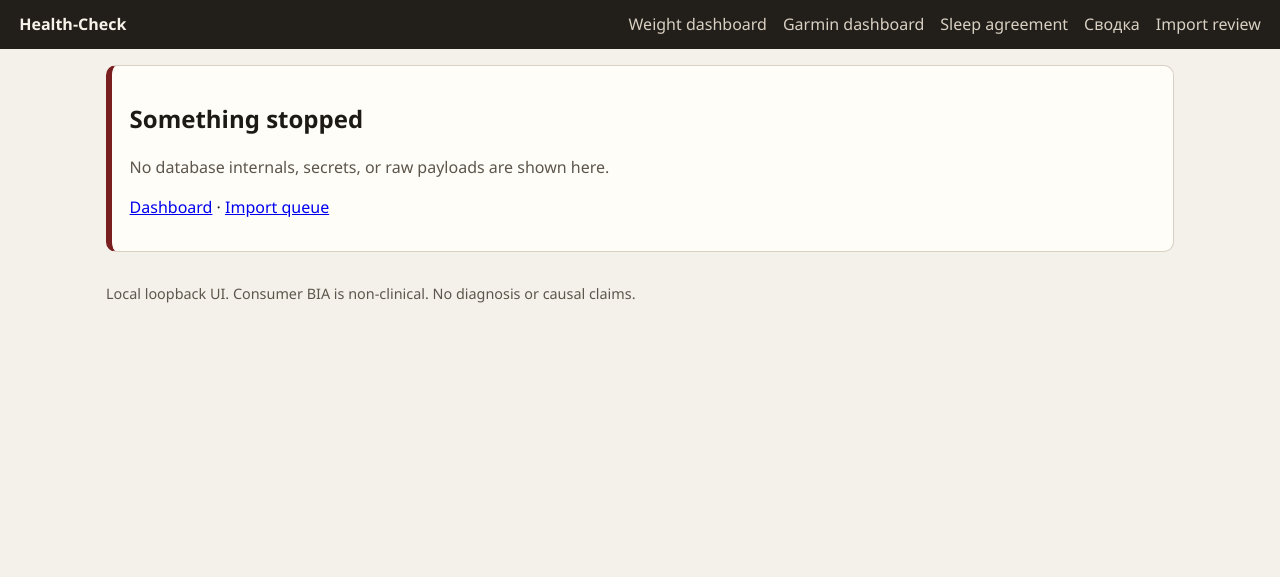
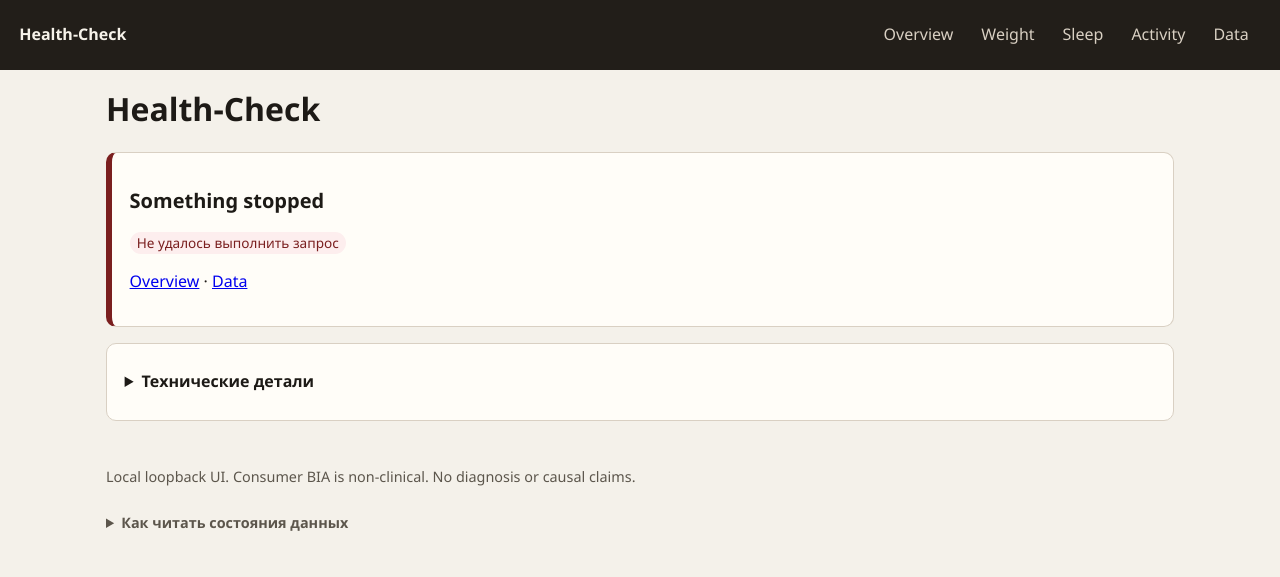
Before and after one commit to LTstripes/Health-Check, a Python web app: template src/healthcheck/web/templates/error.html in a window 1280 px wide. Shown: the top 577 px of the page. Run offline with Jinja, Linux system fonts and the light colour scheme; the template is opened without the code that fills it, so the values that code supplies are empty.

Commit message:
feat(ui): add shared Owner shell for issue 189 stage 1

```diff
--- a/src/healthcheck/web/static/dashboard.css
+++ b/src/healthcheck/web/static/dashboard.css
@@ -152,3 +152,55 @@ button:disabled { background: #8aa8a7; cursor: not-allowed; }
 .brief-provenance dl div { display: grid; grid-template-columns: 9rem 1fr; gap: 1rem; }
 .brief-provenance dt { color: var(--muted); }
 .brief-provenance dd { margin: 0; overflow-wrap: anywhere; }
+
+/* Shared Owner shell. Keep responsive overrides after page-specific rules. */
+:root { --owner-content-width: 1100px; --owner-focus: #0f6d6a; }
+main, .legal { max-width: var(--owner-content-width); }
+.top { flex-wrap: wrap; }
+.owner-nav { flex-wrap: wrap; min-width: 0; }
+.top .owner-nav { gap: 0.25rem; }
+.owner-nav a {
+  display: inline-flex;
+  align-items: center;
+  min-height: 44px;
+  padding: 0.5rem 0.75rem;
+  border-radius: 6px;
+}
+.owner-nav a.active { background: #454038; text-decoration: underline; text-underline-offset: 0.3em; }
+:focus-visible { outline: 3px solid var(--owner-focus); outline-offset: 3px; }
+.top :focus-visible { outline-color: #9ce2d9; }
+.skip-link { position: fixed; top: 0.5rem; left: 0.5rem; transform: translateY(-180%); z-index: 10; padding: 0.75rem; background: var(--card); color: var(--ink); }
+.skip-link:focus { transform: translateY(0); }
+.owner-page-header { margin-bottom: 1.25rem; }
+.owner-page-header h1 { margin: 0; font-size: clamp(1.6rem, 4vw, 2rem); }
+.owner-page-mode { margin: 0.2rem 0 0; color: var(--muted); }
+.owner-page-content, .owner-page-content > *, .grid > *, .brief-grid > * { min-width: 0; }
+.owner-page-content { overflow-wrap: anywhere; }
+.owner-page-content h2 { font-size: 1.25rem; }
+.grid, .brief-grid { grid-template-columns: repeat(2, minmax(0, 1fr)); }
+/* Tables and charts keep their full evidence in a local scrolling region. */
+.owner-page-content table { display: block; max-width: 100%; overflow-x: auto; }
+.owner-page-content input, .owner-page-content select { max-width: 100%; min-width: 0; }
+.block-label select[multiple] { min-width: 0; }
+.owner-details summary, .owner-state-help summary { cursor: pointer; font-weight: 600; min-height: 44px; padding: 0.65rem 0; }
+.owner-details-content { padding-top: 0.5rem; }
+.owner-details-content pre { white-space: pre-wrap; overflow-wrap: anywhere; }
+.owner-state-list { display: flex; flex-wrap: wrap; gap: 0.5rem; list-style: none; padding: 0; }
+.owner-state.loading, .owner-state.not_requested { background: #eee6d8; color: var(--muted); }
+.owner-state.error { background: #fdeeee; color: var(--alert); }
+.owner-state.partial, .owner-state.insufficient { border: 1px solid var(--unavailable); }
+.owner-state.no_change { background: #e5f1ef; color: var(--accent); }
+@media (max-width: 800px) {
+  .grid, .brief-grid, .brief-overview-list { grid-template-columns: minmax(0, 1fr); }
+  .owner-nav { width: 100%; }
+  .agreement-group header, .section-heading { flex-wrap: wrap; }
+  .brief-provenance dl div { grid-template-columns: minmax(0, 1fr); gap: 0.2rem; }
+}
+@media (max-width: 480px) {
+  main { padding: 0.75rem; }
+  .top { padding: 0.75rem; }
+  .card, .hero { padding: 0.8rem; }
+  .agreement-metrics { grid-template-columns: minmax(0, 1fr); }
+  .inline-edit label, .upload label { max-width: 100%; }
+  button, .button-link, input:not([type="checkbox"]):not([type="radio"]), select { min-height: 44px; }
+}
--- a/src/healthcheck/web/templates/agreement.html
+++ b/src/healthcheck/web/templates/agreement.html
@@ -2,7 +2,7 @@
 {% block title %}Sleep agreement — Health-Check{% endblock %}
 {% block content %}
 <section class="card agreement-banner" role="note">
-  <h1>Exploratory sleep agreement</h1>
+  <h2>Exploratory sleep agreement</h2>
   <p>Frozen Garmin ↔ Google evidence for owner exploration. Accuracy is not assessed and canonical sleep selection is unchanged.</p>
 </section>
 <section id="agreement-summary" class="card"></section>
--- a/src/healthcheck/web/templates/base.html
+++ b/src/healthcheck/web/templates/base.html
@@ -1,3 +1,15 @@
+{% import "owner_ui.html" as owner_ui %}
+{# Existing routes remain entry points until the thematic pages are implemented. #}
+{% set sections = {
+  'overview': ('Overview', '/brief', 'For period'),
+  'weight': ('Weight', '/', 'Weight and body composition'),
+  'sleep': ('Sleep', '/agreement', 'Sleep comparison'),
+  'activity': ('Activity', '/garmin', 'Training & recovery'),
+  'data': ('Data', '/imports', 'Import review')
+} %}
+{% set page_sections = {'brief': 'overview', 'dashboard': 'weight', 'agreement': 'sleep', 'garmin': 'activity', 'imports': 'data'} %}
+{% set path_sections = {'/brief': 'overview', '/': 'weight', '/agreement': 'sleep', '/garmin': 'activity', '/imports': 'data'} %}
+{% set section = page_sections.get(page|default(''), path_sections.get(request.url.path, 'data' if request.url.path.startswith('/imports/') else '')) %}
 <!DOCTYPE html>
 <html lang="en">
 <head>
@@ -7,21 +19,33 @@
   <link rel="stylesheet" href="/static/dashboard.css">
 </head>
 <body>
+  <a class="skip-link" href="#owner-main">Skip to content</a>
   <header class="top">
-    <a class="brand" href="/">Health-Check</a>
-    <nav>
-      <a href="/" class="{% if page == 'dashboard' %}active{% endif %}">Weight dashboard</a>
-      <a href="/garmin" class="{% if page == 'garmin' %}active{% endif %}">Garmin dashboard</a>
-      <a href="/agreement" class="{% if page == 'agreement' %}active{% endif %}">Sleep agreement</a>
-      <a href="/brief" class="{% if page == 'brief' %}active{% endif %}">Сводка</a>
-      <a href="/imports" class="{% if page == 'imports' %}active{% endif %}">Import review</a>
+    <a class="brand" href="/brief">Health-Check</a>
+    <nav class="owner-nav" aria-label="Primary navigation">
+      {% for key, item in sections.items() %}
+      <a href="{{ item[1] }}"{% if section == key %} class="active" aria-current="page"{% endif %}>{{ item[0] }}</a>
+      {% endfor %}
     </nav>
   </header>
-  <main>
-    {% block content %}{% endblock %}
+  <main id="owner-main" tabindex="-1">
+    <header class="owner-page-header">
+      <h1>{{ sections[section][0] if section else 'Health-Check' }}</h1>
+      {% if section %}<p class="owner-page-mode">{{ sections[section][2] }}</p>{% endif %}
+    </header>
+    <div class="owner-page-content">
+      {% block content %}{% endblock %}
+    </div>
   </main>
   <footer class="legal">
-    Local loopback UI. Consumer BIA is non-clinical. No diagnosis or causal claims.
+    <p>Local loopback UI. Consumer BIA is non-clinical. No diagnosis or causal claims.</p>
+    <details class="owner-state-help">
+      <summary>Как читать состояния данных</summary>
+      <p>Частичные данные, недостаток данных и отсутствие обнаруженных изменений — разные состояния. Неизвестные и недоступные данные не означают ноль или отсутствие событий.</p>
+      <ul class="owner-state-list">
+        {% for state in owner_ui.state_labels %}<li>{{ owner_ui.state_chip(state) }}</li>{% endfor %}
+      </ul>
+    </details>
   </footer>
   {% block scripts %}{% endblock %}
 </body>
--- a/src/healthcheck/web/templates/dashboard.html
+++ b/src/healthcheck/web/templates/dashboard.html
@@ -30,7 +30,7 @@
 
 <section class="hero">
   <div>
-    <h1>Weight and body composition</h1>
+    <h2>Weight and body composition</h2>
     <p class="muted">Raw confirmed source points stay visible. The trend is a 21-day time-aware EWMA, not a replacement for the observations.</p>
   </div>
   <dl class="current">
--- a/src/healthcheck/web/templates/error.html
+++ b/src/healthcheck/web/templates/error.html
@@ -1,11 +1,15 @@
 {% extends "base.html" %}
+{% import "owner_ui.html" as owner_ui %}
 {% block title %}Error — Health-Check{% endblock %}
 {% block content %}
-<section class="card error-card">
-  <h1>Something stopped</h1>
+<section class="card error-card" role="alert">
+  <h2>Something stopped</h2>
+  {{ owner_ui.state_chip('error') }}
+  <p>{{ message }}</p>
+  <p><a href="/brief">Overview</a> · <a href="/imports">Data</a></p>
+</section>
+{% call owner_ui.technical_details() %}
   <p><code>{{ code }}</code></p>
-  <p>{{ message }}</p>
   <p class="muted">No database internals, secrets, or raw payloads are shown here.</p>
-  <p><a href="/">Dashboard</a> · <a href="/imports">Import queue</a></p>
-</section>
+{% endcall %}
 {% endblock %}
--- a/src/healthcheck/web/templates/garmin.html
+++ b/src/healthcheck/web/templates/garmin.html
@@ -7,7 +7,7 @@
 
 <section class="hero">
   <div>
-    <h1>Garmin analytics</h1>
+    <h2>Garmin analytics</h2>
     <p class="muted">Read-only presentation of accepted R03-01/02/03 results. UI formats values; it does not recompute analytics.</p>
   </div>
   <dl class="current">
--- a/src/healthcheck/web/templates/import_detail.html
+++ b/src/healthcheck/web/templates/import_detail.html
@@ -3,7 +3,7 @@
 {% block content %}
 <section class="hero">
   <div>
-    <h1>Review batch</h1>
+    <h2>Review batch</h2>
     <p class="muted">
       Status <code>{{ batch.status }}</code>.
       Extractor {{ batch.extractor_name }} {{ batch.extractor_version }}.
--- a/src/healthcheck/web/templates/imports.html
+++ b/src/healthcheck/web/templates/imports.html
@@ -3,7 +3,7 @@
 {% block content %}
 <section class="hero">
   <div>
-    <h1>Photo import queue</h1>
+    <h2>Photo import queue</h2>
     <p class="muted">Uploading extracts candidates only. Nothing becomes confirmed or canonical until you explicitly confirm selected rows.</p>
   </div>
   <dl class="current">
--- /dev/null
+++ b/src/healthcheck/web/templates/owner_ui.html
@@ -0,0 +1,26 @@
+{# Presentation vocabulary only: callers supply evidence states, never infer them.
+   Interpretation-changing warnings stay outside technical_details. #}
+{% set state_labels = {
+  'present': 'Данные доступны',
+  'partial': 'Данные доступны частично',
+  'confirmed_empty': 'За период записей нет',
+  'unknown': 'Состояние данных не определено',
+  'unavailable': 'Источник данных недоступен',
+  'insufficient': 'Недостаточно данных',
+  'not_requested': 'Не запрашивалось',
+  'loading': 'Загрузка данных',
+  'error': 'Не удалось выполнить запрос',
+  'no_change': 'Изменений не обнаружено'
+} %}
+
+{% macro state_chip(state) -%}
+  {% set known_state = state if state in state_labels else 'unknown' %}
+  <span class="status-chip owner-state {{ known_state }}" data-owner-state="{{ known_state }}">{{ state_labels[known_state] }}</span>
+{%- endmacro %}
+
+{% macro technical_details(extra_class='') -%}
+<details class="card owner-details {{ extra_class }}">
+  <summary>Технические детали</summary>
+  <div class="owner-details-content">{{ caller() }}</div>
+</details>
+{%- endmacro %}
```
Also changed, not shown: docs/OWNER_UI_SHELL.md (added, +38 -0 lines), src/healthcheck/web/templates/period_brief.html (+5 -5 lines), tests/test_dashboard_ui.py (+122 -0 lines), tests/test_garmin_query_dashboard.py (+2 -2 lines).
